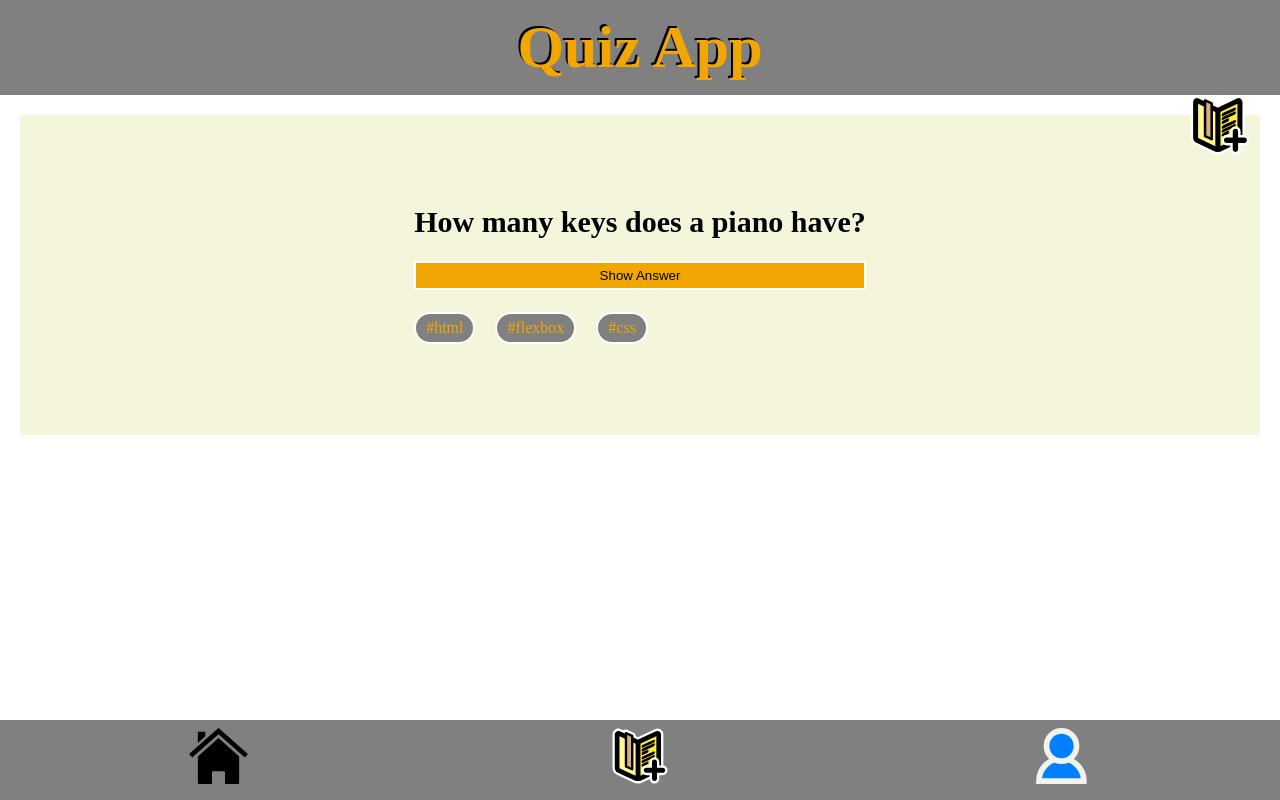
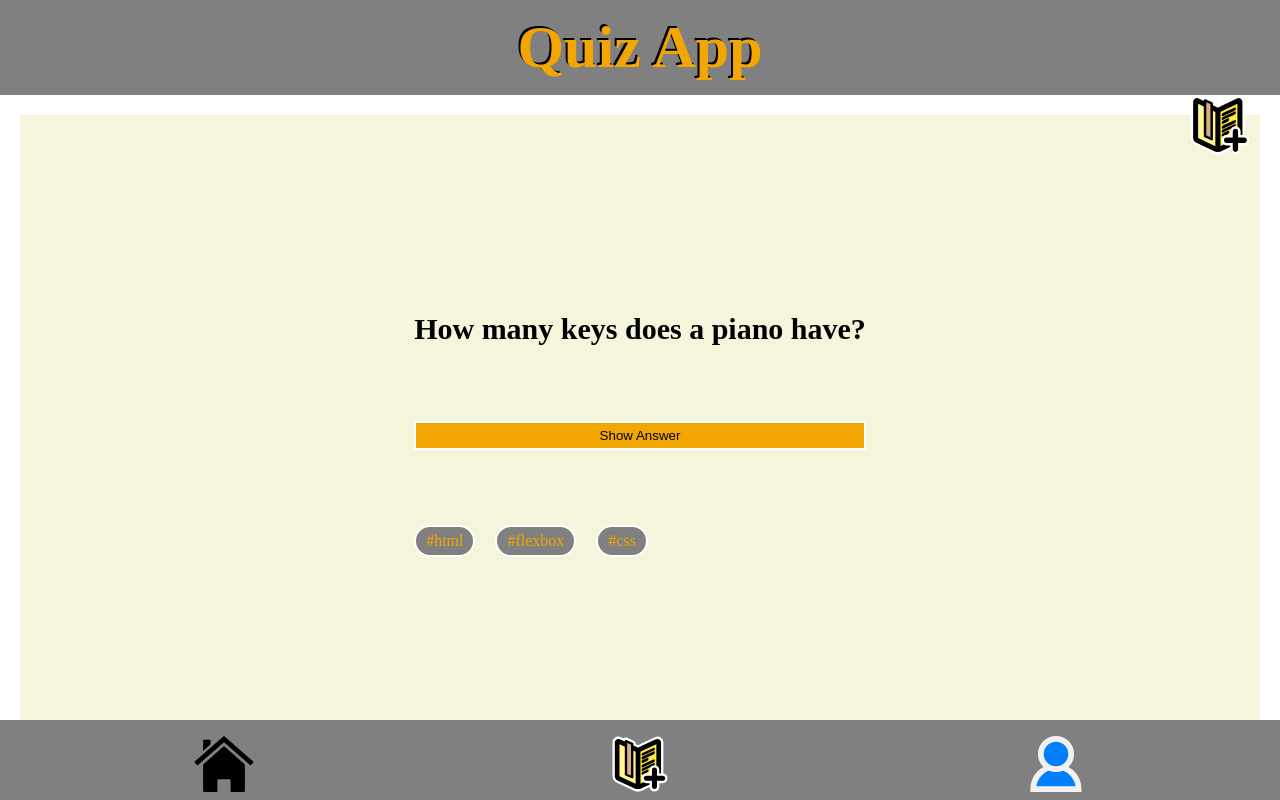
Before and after one commit to Sascha-Pionczewski/quiz-app, a plain HTML site: page index.html in a window 1280 px wide. Drawn offline with Linux system fonts and the light colour scheme.

Commit message:
small invisible changes

```diff
--- a/index.html
+++ b/index.html
@@ -19,14 +19,12 @@
         </div>
         <h2>How many keys does a piano have?</h2>
         <button type="button" class="button_show_answer">Show Answer</button>
-        <!-- the answer is 88 keys -->
-        <div>
-          <ul class="categories_list">
-            <li class="categories_list_item">#html</li>
-            <li class="categories_list_item">#flexbox</li>
-            <li class="categories_list_item">#css</li>
-          </ul>
-        </div>
+
+        <ul class="categories_list">
+          <li class="categories_list_item">#html</li>
+          <li class="categories_list_item">#flexbox</li>
+          <li class="categories_list_item">#css</li>
+        </ul>
       </article>
     </main>
     <!-- footer with the navbar -->
--- a/styles.css
+++ b/styles.css
@@ -36,10 +36,10 @@ h2 {
   flex-wrap: wrap;
   flex-direction: column;
   align-content: center;
-  padding: 10vh;
+  padding: 10em;
   position: relative;
   justify-content: space-around;
-  height: 40vh;
+  height: 40em;
   min-height: 200px;
 }
 
@@ -59,7 +59,6 @@ h2 {
   flex-wrap: wrap;
   gap: 20px;
   list-style: none;
-
   left: 30px;
   bottom: 15px;
 }
@@ -67,7 +66,7 @@ h2 {
 .categories_list_item {
   background-color: gray;
   color: #f1a601;
-  padding: 5px 10px 5px 10px;
+  padding: 5px 10px;
   border: white 2px solid;
   border-radius: 30px;
 }
@@ -81,7 +80,7 @@ h2 {
   height: 10vh;
   width: 100vw;
   justify-content: space-around;
-  padding: 1vh;
+  padding: 1em;
 }
 
 .navbar_items {
```
